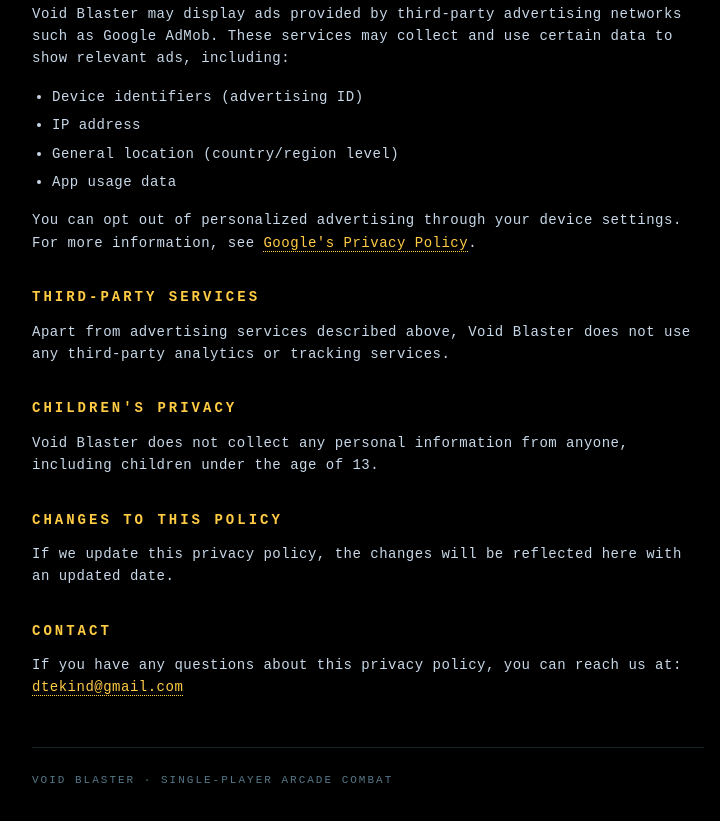
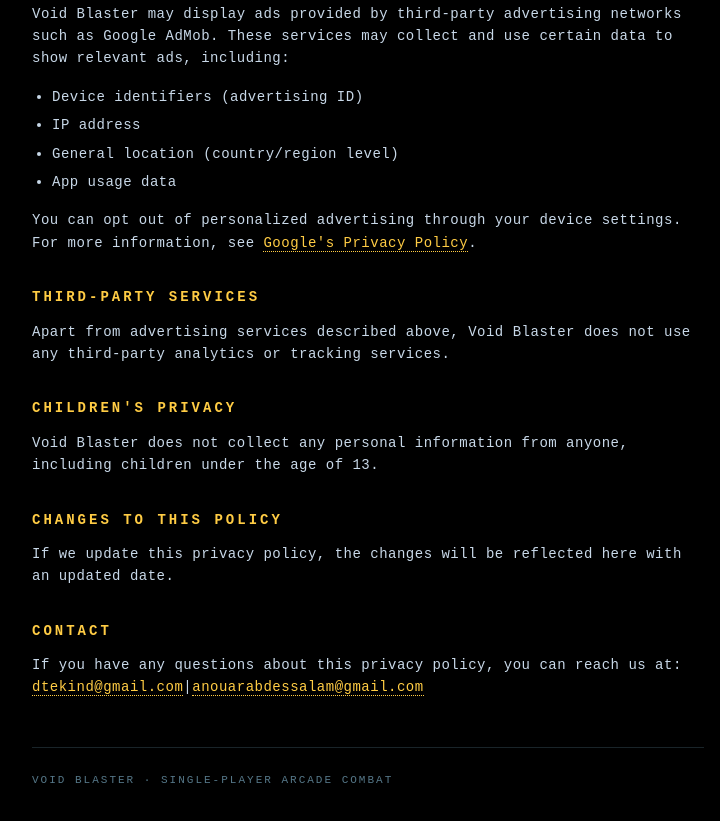
Before and after one commit to anouarabdsslm/voidblaster-privacy, a plain HTML site: page index.html in a window 1280 px wide. Shown: the part 603-1424 px from the top of the page, without its empty margins (272-992 px from the left). Drawn offline with Linux system fonts and the light colour scheme.

Commit message:
Add second contact email to privacy policy

```diff
--- a/index.html
+++ b/index.html
@@ -116,7 +116,7 @@
 
   <h2>Contact</h2>
   <p>If you have any questions about this privacy policy, you can reach us at:<br>
-  <a href="mailto:dtekind@gmail.com?subject=Void%20Blaster%20Privacy">dtekind@gmail.com</a></p>
+  <a href="mailto:dtekind@gmail.com?subject=Void%20Blaster%20Privacy">dtekind@gmail.com</a>|<a href="mailto:anouarabdessalam@gmail.com?subject=Void%20Blaster%20Privacy">anouarabdessalam@gmail.com</a></p>
 
   <footer>
     Void Blaster &middot; Single-player arcade combat
```
